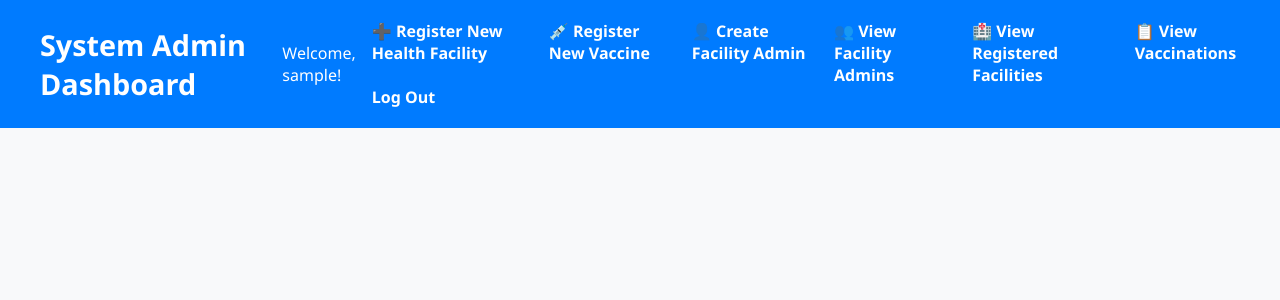
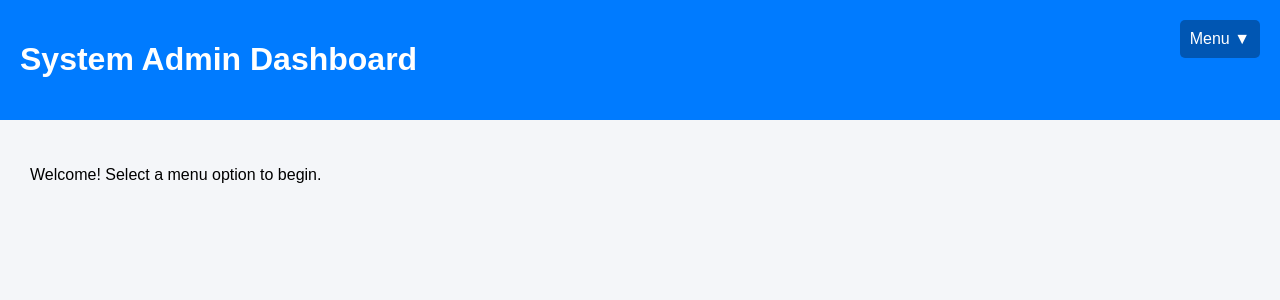
Before and after one commit to waniniRan/myVaccine, a Django app: page /dashboard/ in a window 1280 px wide. Shown: the top 300 px of the page. Run offline with Django 5.2, Linux system fonts and the light colour scheme; the visitor is signed in with stand-in values (Sample User, id 1).

Commit message:
updates CSS

```diff
--- a/mytracker/sysadmin/static/system_admin/css/dashboard.css
+++ b/mytracker/sysadmin/static/system_admin/css/dashboard.css
@@ -1,50 +1,59 @@
+/* dashboard.css */
+
 body {
+  font-family: Arial, sans-serif;
   margin: 0;
-  font-family: 'Segoe UI', Tahoma, Geneva, Verdana, sans-serif;
-  background: #f8f9fa;
-  color: #333;
+  background: #f4f6f9;
 }
 
 header {
   background-color: #007bff;
   color: white;
-  padding: 20px 40px;
-  display: flex;
-  justify-content: space-between;
-  align-items: center;
+  padding: 20px;
+  position: relative;
 }
 
-header h1 {
-  margin: 0;
-  font-size: 1.8em;
+.dropdown {
+  position: absolute;
+  right: 20px;
+  top: 20px;
 }
 
-nav ul {
-  list-style: none;
-  margin: 0;
-  padding: 0;
-  display: flex;
-  gap: 20px;
+.dropbtn {
+  background-color: #0056b3;
+  color: white;
+  padding: 10px;
+  font-size: 16px;
+  border: none;
+  cursor: pointer;
+  border-radius: 5px;
 }
 
-nav a {
-  text-decoration: none;
-  color: white;
-  font-weight: bold;
+.dropdown-content {
+  display: none;
+  position: absolute;
+  right: 0;
+  background-color: white;
+  min-width: 160px;
+  box-shadow: 0px 8px 16px rgba(0,0,0,0.2);
+  z-index: 1;
 }
 
-nav a:hover {
-  text-decoration: underline;
+.dropdown-content a {
+  color: #333;
+  padding: 12px 16px;
+  text-decoration: none;
+  display: block;
+}
+
+.dropdown-content a:hover {
+  background-color: #f1f1f1;
+}
+
+.dropdown:hover .dropdown-content {
+  display: block;
 }
 
 main {
-  padding: 30px 40px;
+  padding: 30px;
 }
-
-.card {
-  background: white;
-  padding: 20px;
-  margin-bottom: 20px;
-  border-radius: 10px;
-  box-shadow: 0px 3px 10px rgba(0, 0, 0, 0.1);
-}
--- a/mytracker/sysadmin/templates/system_admin/dashboard.html
+++ b/mytracker/sysadmin/templates/system_admin/dashboard.html
@@ -1,33 +1,43 @@
+{% load static %}
 <!DOCTYPE html>
 <html lang="en">
-{% load static %}
 <head>
   <meta charset="UTF-8">
   <title>Dashboard</title>
   <link rel="stylesheet" href="{% static 'system_admin/css/dashboard.css' %}">
+  <script src="https://code.jquery.com/jquery-3.6.0.min.js"></script>
 </head>
 <body>
   <header>
     <h1>System Admin Dashboard</h1>
-    <p>Welcome, {{ request.user.username }}!</p>
+    <div class="dropdown">
+      <button class="dropbtn">Menu ▼</button>
+      <div class="dropdown-content">
+        <a href="{% url 'register_facility' %}" class="load-content">➕ Register New Health Facility</a>
+        <a href="{% url 'create_vaccine' %}" class="load-content">💉 Add Vaccine</a>
+        <a href="{% url 'create_facility_admin' %}" class="load-content">👤 Create Facility Admin</a>
+        <a href="{% url 'list_facility_admins' %}"class="load-content">👥 View Facility Admins</a>
+        <a href="{%url 'list_facilities'%}" class="load-content">🏥 View Registered Facilities</a>
+        <a href="{% url 'list_vaccinations' %}" class="load-content">📋 View Vaccines</a>
 
-    <nav>
-      <ul>
-  <li><a href="{% url 'register_facility' %}">➕ Register New Health Facility</a></li>
-  <li><a href="{% url 'create_vaccine' %}">💉 Register New Vaccine</a></li>
-  <li><a href="{% url 'create_facility_admin' %}">👤 Create Facility Admin</a></li>
-  <li><a href="{% url 'list_facility_admins' %}">👥 View Facility Admins</a></li>
-  <li><a href="{%url 'list_facilities'%}">🏥 View Registered Facilities</a></li>
-  <li><a href="{% url 'list_vaccinations' %}">📋 View Vaccinations</a></li>
-      </ul>
-      <a href="{% url 'logout' %}">Log Out</a>
-    </nav>
+         <a href="{% url 'logout' %}" class="load-content">Log Out</a>
+      </div>
+    </div>
   </header>
 
-  <main>
-    {% block content %}
-    <!-- dynamic content here -->
-    {% endblock %}
+  <main id="main-content">
+    <p>Welcome! Select a menu option to begin.</p>
   </main>
+
+  <script>
+    // Use AJAX to load page content into main
+    $(document).ready(function() {
+      $('.load-content').on('click', function(e) {
+        e.preventDefault(); // Stop link from navigating
+        const url = $(this).attr('href');
+        $('#main-content').load(url);
+      });
+    });
+  </script>
 </body>
 </html>
--- a/mytracker/sysadmin/views.py
+++ b/mytracker/sysadmin/views.py
@@ -5,6 +5,7 @@ from .forms import healthfacilityform, Vaccinationform, FacilityAdminCreationFor
 from django.contrib.auth.models import User
 from .forms import FacilityAdminCreationForm
 from .models import healthfacility, Vaccination, Facilityadmin
+from django.http import HttpResponse
 
 
 
@@ -39,16 +40,24 @@ def register_facility(request):
     form = healthfacilityform(request.POST)
     if form.is_valid():
       form.save()
-      return redirect('dashboard')
+      return HttpResponse("Health facility registered successfully.")
   else:
     form = healthfacilityform()
-    return render(request, 'system_admin/register_facility.html', {'form': form})
+
+  if request.headers.get('x-requested-with') == 'XMLHttpRequest':
+        return render(request, 'system_admin/partials/register_facility.html', {'form': form})
+
+  return render(request, 'system_admin/dashboard.html', {'form': form})
 #LIST FACILITIES
 @login_required
 @user_passes_test(lambda u: u.is_superuser)
 def list_health_facilities(request):
    facilities =healthfacility.objects.all()
-   return render(request, 'system_admin/list_facilities.html',{'facilities': facilities})
+
+   if request.headers.get('x-requested-with') == 'XMLHttpRequest':
+        return render(request, 'system_admin/partials/list_health_facilities.html', {'facilities': facilities})
+
+   return render(request, 'system_admin/dashboard.html',{'facilities': facilities})
 #end
 
 #CREATE ADMIN
@@ -67,17 +76,24 @@ def create_facility_admin(request):
             facility = form.cleaned_data['facility']
             Facilityadmin.objects.create(user=user, facility=facility)
 
-            return redirect('dashboard')
+            return HttpResponse ("Facility Admin registered successfully.")
     else:
         form = FacilityAdminCreationForm()
 
-    return render(request, 'system_admin/create_facility_admin.html', {'form': form})
+    if request.headers.get('x-requested-with') == 'XMLHttpRequest':
+        return render(request, 'system_admin/partials/create_facility_admin.html', {'form': form})
+
+    return render(request, 'system_admin/dashboard.html', {'form': form})
 #LIST ADMINS
 login_required
 @user_passes_test(lambda u: u.is_superuser)
 def list_facility_admins(request):
     admins =Facilityadmin.objects.select_related('user', 'facility')
-    return render(request, 'system_admin/list_facility_admins.html', {'admins': admins})
+
+    if request.headers.get('x-requested-with') == 'XMLHttpRequest':
+        return render(request, 'system_admin/partials/list_facility_admins.html', {'admins': admins})
+
+    return render(request, 'system_admin/dashboard.html', {'admins': admins})
 #end
 
 
@@ -89,14 +105,22 @@ def create_vaccination(request):
         form = Vaccinationform(request.POST)
         if form.is_valid():
             form.save()
-            return redirect('dashboard')
+            return HttpResponse("Vaccine registered successfully.")
     else:
         form = Vaccinationform()
-    return render(request, 'system_admin/create_vaccination.html', {'form': form})
+
+    if request.headers.get('x-requested-with') == 'XMLHttpRequest':
+        return render(request, 'system_admin/partials/create_vaccination.html', {'form': form})
+
+    return render(request, 'system_admin/dashboard.html', {'form': form})
 #LIST VACCINES
 @login_required
 @user_passes_test(lambda u: u.is_superuser)
 def list_vaccinations(request):
     vaccinations = Vaccination.objects.all()
-    return render(request, 'system_admin/list_vaccinations.html', {'vaccinations': vaccinations})
+
+    if request.headers.get('x-requested-with') == 'XMLHttpRequest':
+        return render(request, 'system_admin/partials/list_vaccinations.html', {'vaccinations': vaccinations})
+
+    return render(request, 'system_admin/dashboard.html', {'vaccinations': vaccinations})
 #end
```
Also changed, not shown: mytracker/sysadmin/templates/system_admin/create_facility_admin.html (+7 -6 lines), mytracker/sysadmin/templates/system_admin/create_vaccination.html (+7 -6 lines), mytracker/sysadmin/templates/system_admin/list_facilities.html (+6 -20 lines), mytracker/sysadmin/templates/system_admin/list_facility_admins.html (+12 -26 lines), mytracker/sysadmin/templates/system_admin/list_vaccinations.html (+5 -19 lines), mytracker/sysadmin/templates/system_admin/register_facility.html (+8 -8 lines).
